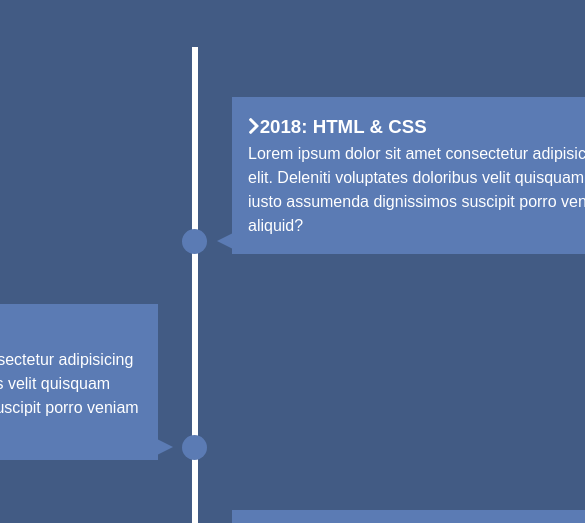
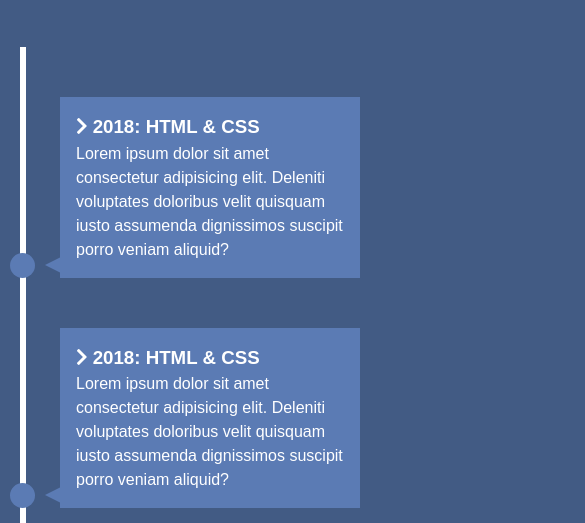
Before and after one commit to kwillard95/knowledge-resume, a plain HTML site: page index.html in a window 390 px wide. Shown: the part 269-792 px from the top of the page, 585 px wide, since content can reach past the window. Drawn offline with Linux system fonts and the light colour scheme.

Commit message:
Adds mobile responsive functionality

```diff
--- a/style.css
+++ b/style.css
@@ -47,6 +47,10 @@ h1 {
   margin: 0 auto;
   padding-top: 50px;
   background: #fff;
+}
+
+#timeline ul li div i {
+  padding-right: 5px;
 }
 
 /* Boxes */
@@ -112,3 +116,34 @@ h1 {
   border-width: 8px 0 8px 16px;
   border-color: transparent transparent transparent var(--secondary-color);
 }
+
+@media(max-width: 900px) {
+  #timeline ul li div {
+    width: 250px;
+  }
+
+  #timeline ul li:nth-child(even) div {
+    left: -284px;
+  }
+
+  @media(max-width: 600px) {
+    #timeline ul li {
+      margin-left: 20px;
+    }
+
+    #timeline ul li div {
+      width: calc(100vw - 90px)
+    }
+
+    #timeline ul li:nth-child(even) div {
+      left: 40px;
+    }
+
+    #timeline ul li:nth-child(even) div:before {
+      left: -15px;
+      border-width: 8px 16px 8px 0;
+      border-color: transparent var(--secondary-color) transparent transparent;
+    }
+  }
+
+}
```
